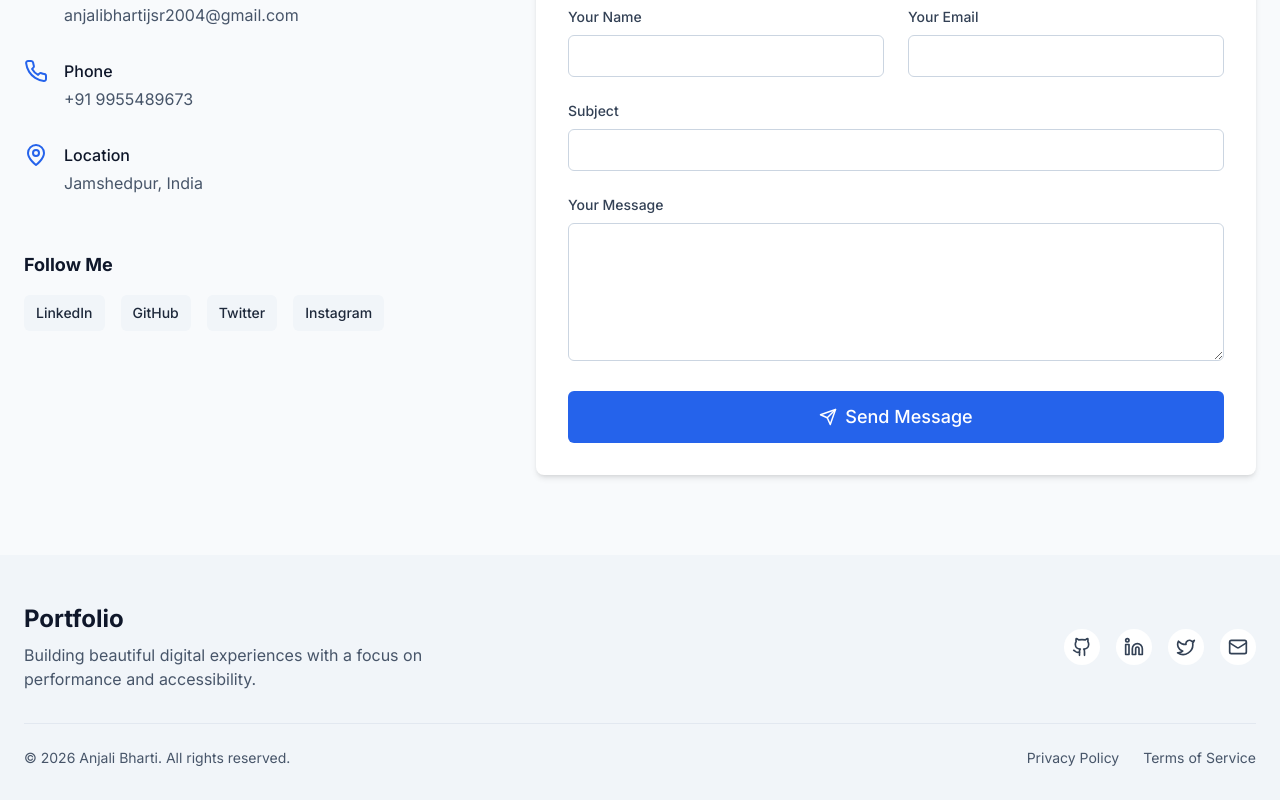
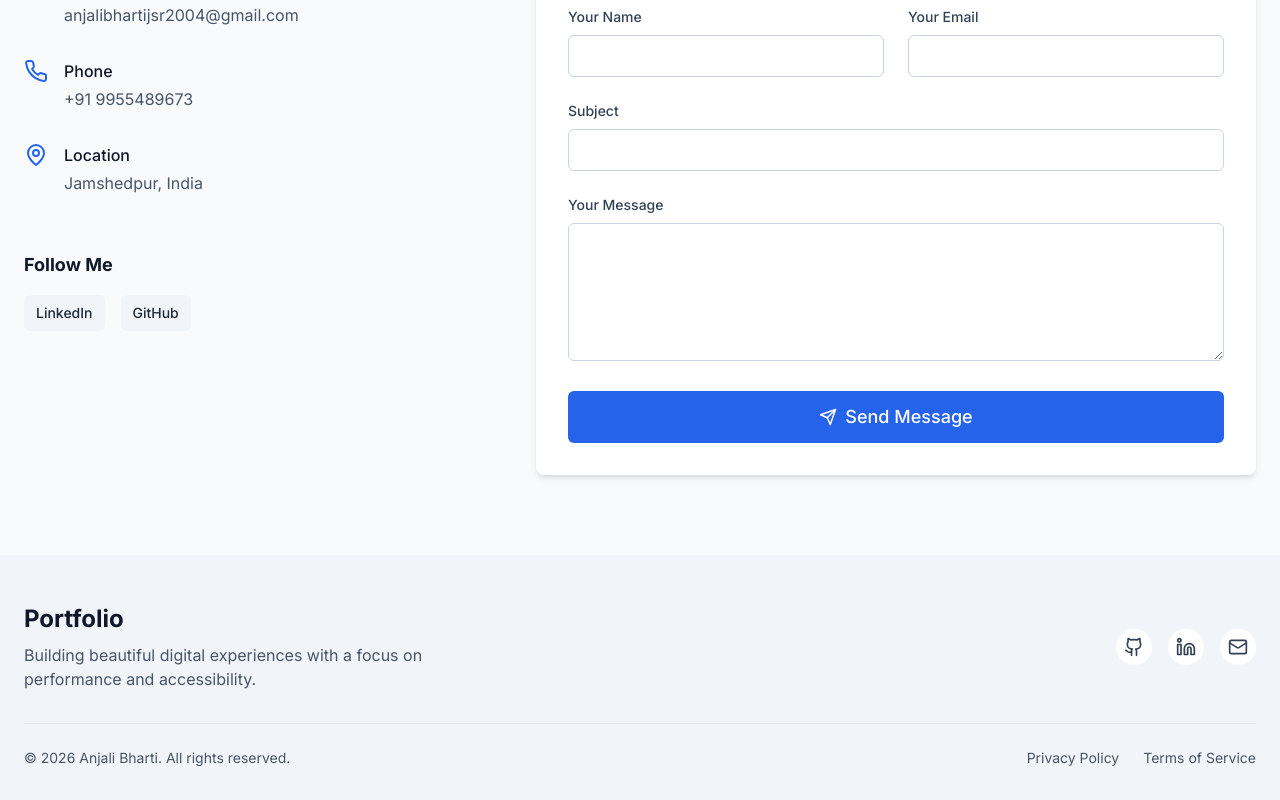
Before and after one commit to alokrajcse/anjaliportfolio, a React (Vite) app: page / in a window 1280 px wide. Shown: the part 5491-6291 px from the top of the page. Built offline with nearby package versions, Linux system fonts and the light colour scheme.

Commit message:
contact links

```diff
--- a/src/components/Footer.tsx
+++ b/src/components/Footer.tsx
@@ -1,5 +1,5 @@
 import React from 'react';
-import { Github, Linkedin, Twitter, Mail } from 'lucide-react';
+import { Github, Linkedin, Mail } from 'lucide-react';
 
 const Footer: React.FC = () => {
   const currentYear = new Date().getFullYear();
@@ -15,9 +15,8 @@ const Footer: React.FC = () => {
             </p>
           </div>
           <div className="flex space-x-4">
-            <SocialLink href="https://github.com" icon={<Github size={20} />} label="GitHub" />
-            <SocialLink href="https://linkedin.com" icon={<Linkedin size={20} />} label="LinkedIn" />
-            <SocialLink href="https://twitter.com" icon={<Twitter size={20} />} label="Twitter" />
+            <SocialLink href="https://github.com/anj1064" icon={<Github size={20} />} label="GitHub" />
+            <SocialLink href="https://www.linkedin.com/in/anjali-bharti-06ba69291/" icon={<Linkedin size={20} />} label="LinkedIn" />
             <SocialLink href="mailto:hello@example.com" icon={<Mail size={20} />} label="Email" />
           </div>
         </div>
--- a/src/sections/Contact.tsx
+++ b/src/sections/Contact.tsx
@@ -75,10 +75,8 @@ const Contact: React.FC = () => {
             <div className="pt-6">
               <h4 className="text-lg font-semibold text-slate-900 dark:text-white mb-4">Follow Me</h4>
               <div className="flex space-x-4">
-                <SocialButton href="#" label="LinkedIn" />
-                <SocialButton href="#" label="GitHub" />
-                <SocialButton href="#" label="Twitter" />
-                <SocialButton href="#" label="Instagram" />
+                <SocialButton href="https://www.linkedin.com/in/anjali-bharti-06ba69291/" label="LinkedIn" />
+                <SocialButton href="https://github.com/anj1064" label="GitHub" />
               </div>
             </div>
           </div>
```
